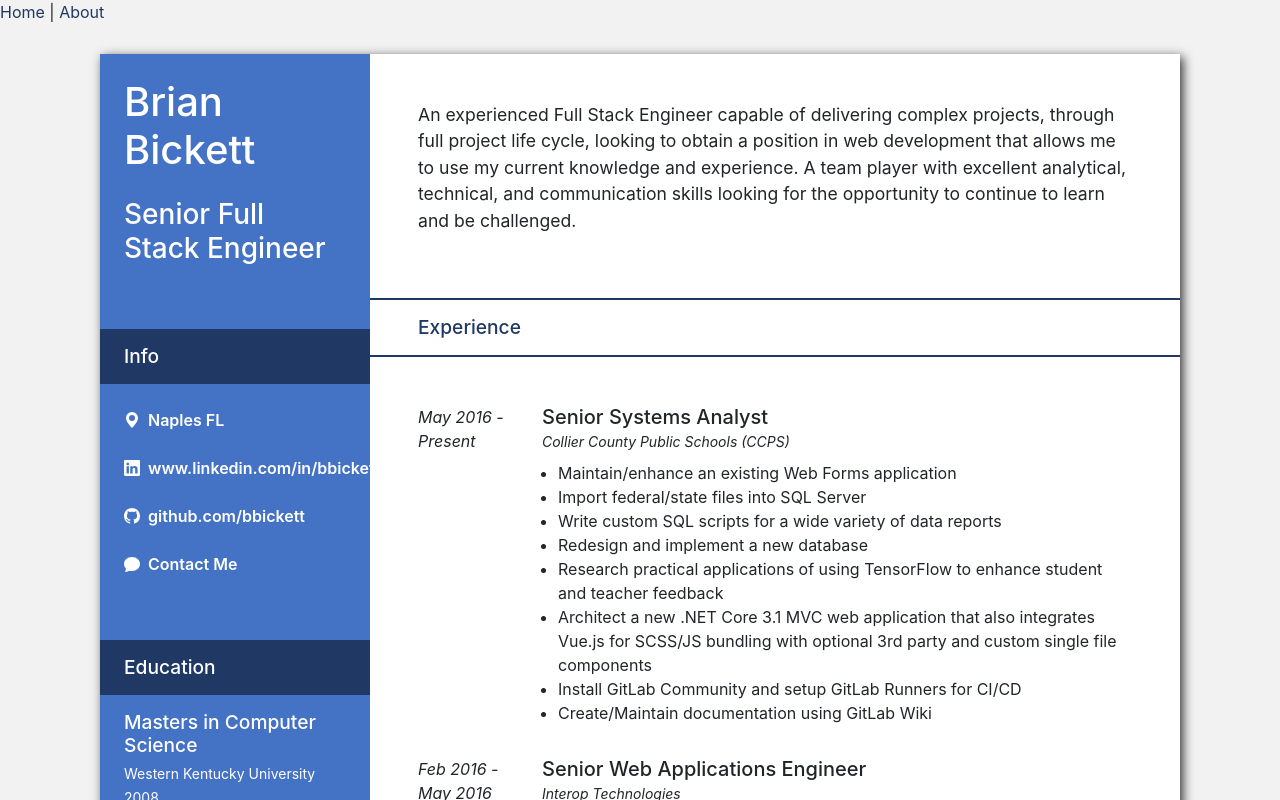
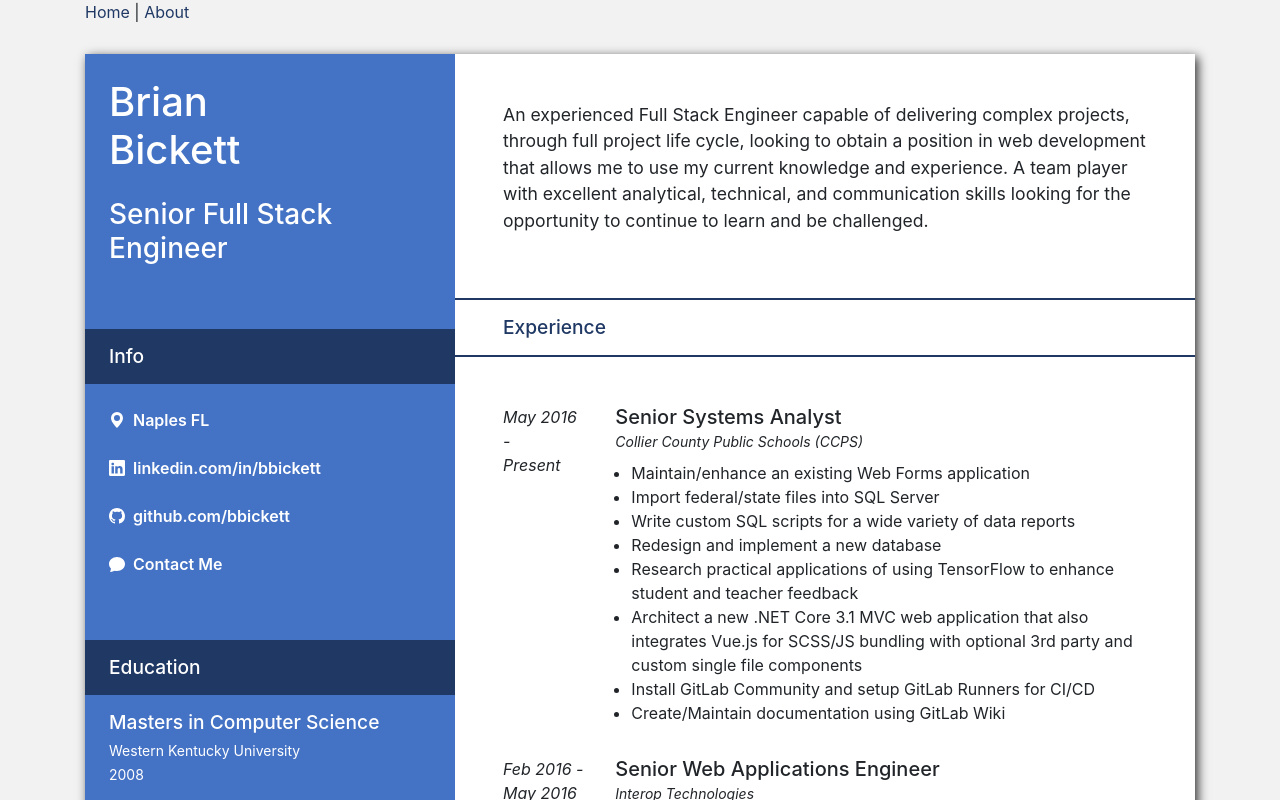
Before and after one commit to bbickett/bb-resume, a Vue app: page / in a window 1280 px wide. Shown: the top 800 px of the page. Built offline with nearby package versions, Linux system fonts and the light colour scheme.

Commit message:
fix responsive spacing issues

```diff
--- a/src/App.vue
+++ b/src/App.vue
@@ -1,5 +1,5 @@
 <template>
-  <div id="app">
+  <div id="app" class="container-xl">
     <div id="nav">
       <router-link to="/">Home</router-link> |
       <router-link to="/about">About</router-link>
--- a/src/components/Bio.vue
+++ b/src/components/Bio.vue
@@ -15,7 +15,7 @@
 
             <div class="subheading">
                 <b-icon icon="linkedin"></b-icon>
-                <a href="https://www.linkedin.com/in/bbickett/" target="_blank" rel="noopener noreferrer">www.linkedin.com/in/bbickett</a>
+                <a href="https://www.linkedin.com/in/bbickett/" target="_blank" rel="noopener noreferrer">linkedin.com/in/bbickett</a>
             </div>
 
 
--- a/src/scss/experience.scss
+++ b/src/scss/experience.scss
@@ -9,7 +9,8 @@
         @extend .mt-3;
 
         .dates {
-            @extend .col-2;
+            @extend .col-md-3;
+            @extend .col-lg-2;
             font-style: italic;
         }
 
--- a/src/scss/main.scss
+++ b/src/scss/main.scss
@@ -9,9 +9,17 @@
 @import "skills";
 
 .page {
-    margin: 30px 100px;
+
+    margin: 15px 50px;
     box-shadow: 3px 3px 10px #333;
     background-color: #fff;
+    @include media-breakpoint-up(lg) {
+        margin: 30px 100px;
+    }
+
+    @include media-breakpoint-up(xl) {
+        margin: 30px 0;
+    }
 
     .page-heading {
         border-top: 2px solid $bb-darkblue;
--- a/src/scss/variables.scss
+++ b/src/scss/variables.scss
@@ -41,4 +41,4 @@ $nav-tabs-link-active-bg: #fff;
 $font-size-base: 1rem;  // Default
 $text-color: #333;
 $enable-shadows: true;
-$grid-breakpoints: ( xs: 0, sm: 576px, md: 768px, lg: 992px, xl: 1200px ) !default;
+$grid-breakpoints: ( xs: 0, sm: 576px, md: 768px, lg: 992px, xl: 1200px );
--- a/src/views/Home.vue
+++ b/src/views/Home.vue
@@ -1,10 +1,10 @@
 <template>
   <div class="home">
     <div class="row">
-      <div class="col-12 col-md-3 bg-brand p-4">
+      <div class="col-xs-12 col-md-5 col-lg-4 bg-brand p-4">
           <bio></bio>
       </div>
-      <div class="col-12 col-md-9 p-5">
+      <div class="col p-5">
           <experience></experience>
           <skills></skills>
       </div>
```
